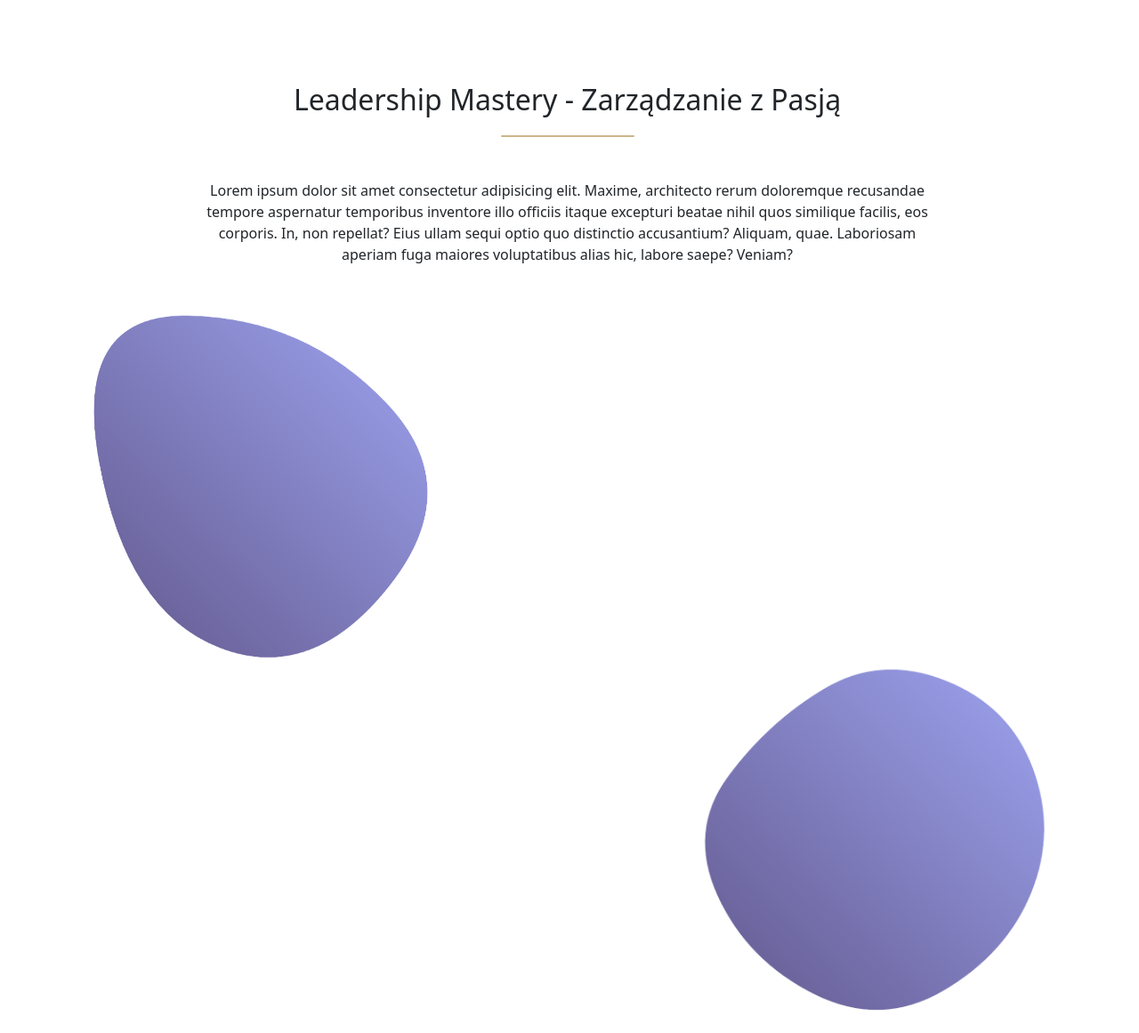
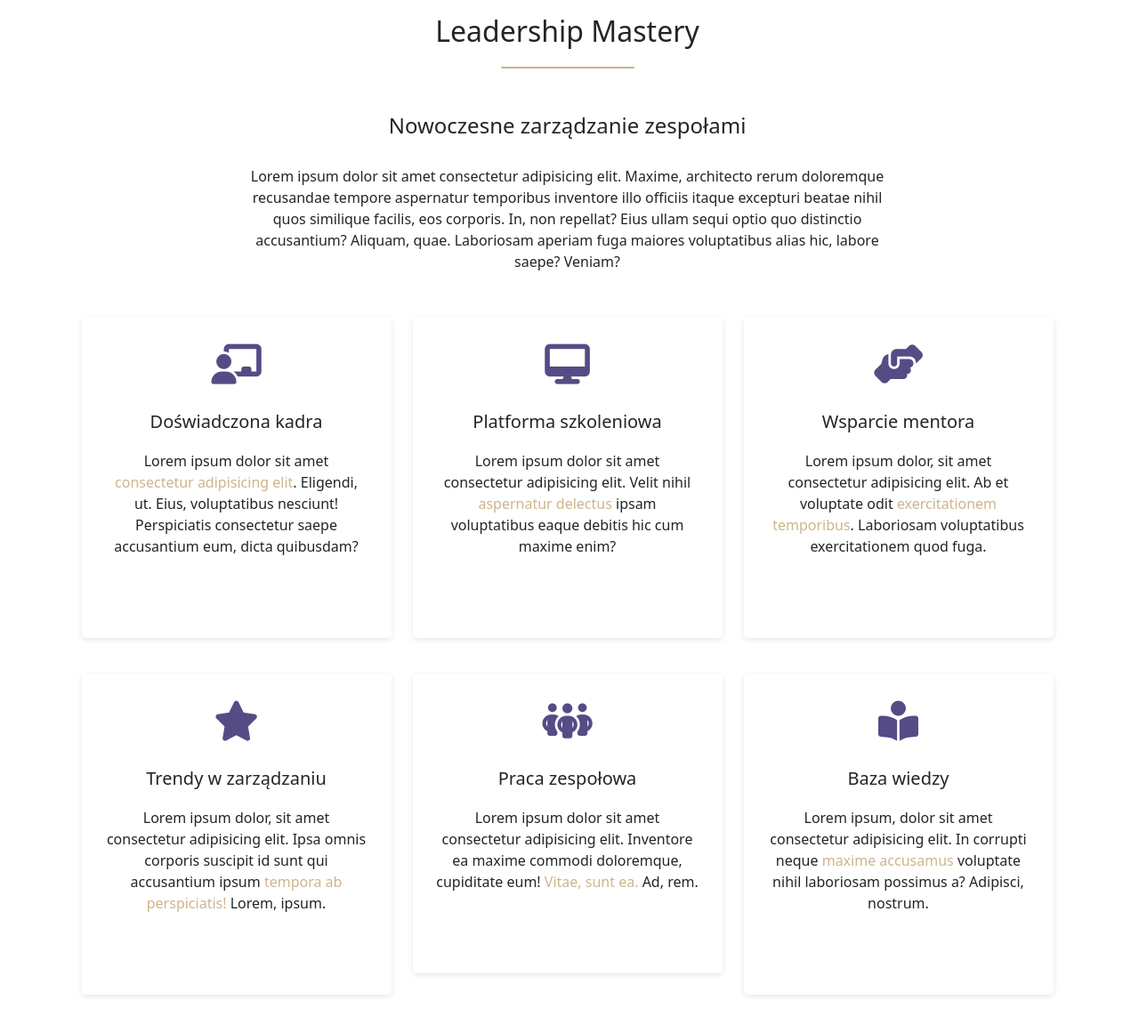
Before and after one commit to oorlowska/leadership-mastery, a plain HTML site: page index.html in a window 1280 px wide. Shown: the part 1399-2560 px from the top of the page at 89% size. Drawn offline with nearby package versions, Linux system fonts and the light colour scheme.

Commit message:
product boxes

```diff
--- a/index.html
+++ b/index.html
@@ -84,18 +84,15 @@
                 quod sit quibusdam maxime assumenda ullam! Voluptates eligendi
                 illum placeat numquam similique repudiandae officiis tempora?
               </p>
-
               <ul class="about-us__list">
                 <li>
                   <i class="far fa-check-circle"></i> Doświadczona kadra
                   szkoleniowa
                 </li>
-
                 <li>
                   <i class="far fa-check-circle"> </i> Podążanie za aktualnymi
                   trendami
                 </li>
-
                 <li>
                   <i class="far fa-check-circle"> </i> Dedykowana platforma
                   szkoleniowa
@@ -119,43 +116,122 @@
       </div>
     </section>
 
-    <section id="service-head" class="bg-feature">
-      <div class="container">
-        <div class="row">
-          <div class="col-lg-12 col-sm-12 m-auto">
-            <div class="section-heading text-white">
-              <h4 class="section-title">
-                Full stack digital marketing solution
-              </h4>
-              <p>
-                We’re full service which means we’ve got you covered on design &
-                content right through to digital. You’ll form a lasting
-                relationship with us.
-              </p>
+    <section class="product" id="product">
+      <div class="product__info container text-center">
+        <div class="container">
+          <div class="row justify-content-center">
+            <div class="col-lg-8 col-sm-12 m-auto">
+              <div class="text-center">
+                <h2>Leadership Mastery</h2>
+                <div class="underline"></div>
+                <h4>Nowoczesne zarządzanie zespołami<br /></h4>
+                <p class="product__info-text">
+                  Lorem ipsum dolor sit amet consectetur adipisicing elit.
+                  Maxime, architecto rerum doloremque recusandae tempore
+                  aspernatur temporibus inventore illo officiis itaque excepturi
+                  beatae nihil quos similique facilis, eos corporis. In, non
+                  repellat? Eius ullam sequi optio quo distinctio accusantium?
+                  Aliquam, quae. Laboriosam aperiam fuga maiores voluptatibus
+                  alias hic, labore saepe? Veniam?
+                </p>
+              </div>
             </div>
           </div>
         </div>
-      </div>
-    </section>
 
-    <section class="product" id="product">
-      <div class="product__info container text-center">
-        <h2>Leadership Mastery - Zarządzanie z Pasją</h2>
-        <div class="underline"></div>
-        <p class="product__info-text">
-          Lorem ipsum dolor sit amet consectetur adipisicing elit. Maxime,
-          architecto rerum doloremque recusandae tempore aspernatur temporibus
-          inventore illo officiis itaque excepturi beatae nihil quos similique
-          facilis, eos corporis. In, non repellat? Eius ullam sequi optio quo
-          distinctio accusantium? Aliquam, quae. Laboriosam aperiam fuga maiores
-          voluptatibus alias hic, labore saepe? Veniam?
-        </p>
-        <div class="container">
-          <div class="product__info-about">
-            <img src="./assets/blob1.png" />
-          </div>
-          <div class="product__info-about">
-            <img src="./assets/blob2.png" />
+        <div class="product__boxes container">
+          <div class="row">
+            <div class="col-lg-4 col-sm-6 col-md-6">
+              <div class="product__boxes-box">
+                <div class="product__boxes-icon">
+                  <i class="fa-solid fa-chalkboard-user"></i>
+                </div>
+                <div class="product__boxes-text">
+                  <h5>Doświadczona kadra</h5>
+                  <p>
+                    Lorem ipsum dolor sit amet
+                    <span>consectetur adipisicing elit</span>. Eligendi, ut.
+                    Eius, voluptatibus nesciunt! Perspiciatis consectetur saepe
+                    accusantium eum, dicta quibusdam?
+                  </p>
+                </div>
+              </div>
+            </div>
+            <div class="col-lg-4 col-sm-6 col-md-6">
+              <div class="product__boxes-box">
+                <div class="product__boxes-icon">
+                  <i class="fa-solid fa-desktop"></i>
+                </div>
+                <div class="product__boxes-text">
+                  <h5>Platforma szkoleniowa</h5>
+                  <p>
+                    Lorem ipsum dolor sit amet consectetur adipisicing elit.
+                    Velit nihil <span>aspernatur delectus</span> ipsam
+                    voluptatibus eaque debitis hic cum maxime enim?
+                  </p>
+                </div>
+              </div>
+            </div>
+            <div class="col-lg-4 col-sm-6 col-md-6">
+              <div class="product__boxes-box">
+                <div class="product__boxes-icon">
+                  <i class="fa-solid fa-handshake-angle"></i>
+                </div>
+                <div class="product__boxes-text">
+                  <h5>Wsparcie mentora</h5>
+                  <p>
+                    Lorem ipsum dolor, sit amet consectetur adipisicing elit. Ab
+                    et voluptate odit <span>exercitationem temporibus</span>.
+                    Laboriosam voluptatibus exercitationem quod fuga.
+                  </p>
+                </div>
+              </div>
+            </div>
+            <div class="col-lg-4 col-sm-6 col-md-6">
+              <div class="product__boxes-box">
+                <div class="product__boxes-icon">
+                  <i class="fa-solid fa-star"></i>
+                </div>
+                <div class="product__boxes-text">
+                  <h5>Trendy w zarządzaniu</h5>
+                  <p>
+                    Lorem ipsum dolor, sit amet consectetur adipisicing elit.
+                    Ipsa omnis corporis suscipit id sunt qui accusantium ipsum
+                    <span>tempora ab perspiciatis!</span> Lorem, ipsum.
+                  </p>
+                </div>
+              </div>
+            </div>
+            <div class="col-lg-4 col-sm-6 col-md-6">
+              <div class="product__boxes-box">
+                <div class="product__boxes-icon">
+                  <i class="fa-solid fa-people-group"></i>
+                </div>
+                <div class="product__boxes-text">
+                  <h5>Praca zespołowa</h5>
+                  <p>
+                    Lorem ipsum dolor sit amet consectetur adipisicing elit.
+                    Inventore ea maxime commodi doloremque, cupiditate eum!
+                    <span>Vitae, sunt ea.</span> Ad, rem.
+                  </p>
+                </div>
+              </div>
+            </div>
+            <div class="col-lg-4 col-sm-6 col-md-6">
+              <div class="product__boxes-box">
+                <div class="product__boxes-icon">
+                  <i class="fa-solid fa-book-open-reader"></i>
+                </div>
+                <div class="product__boxes-text">
+                  <h5>Baza wiedzy</h5>
+                  <p>
+                    Lorem ipsum, dolor sit amet consectetur adipisicing elit. In
+                    corrupti neque <span>maxime accusamus</span> voluptate nihil
+                    laboriosam possimus a? Adipisci, nostrum.
+                  </p>
+                </div>
+              </div>
+            </div>
           </div>
         </div>
       </div>
@@ -183,22 +259,20 @@
               <p class="product__details-title mb-3">Wsparcie mentora</p>
               <p class="product__details-description">
                 Możliwość zasięgnięcia indywidualnych konsultacji z mentorem i
-                specjalistami - także po ukończeniu kursu
+                specjalistami – także po ukończeniu kursu
               </p>
             </div>
             <div class="product__details-single col-sm-4 col-md-4">
               <p><i class="fa-solid fa-book-open-reader"></i></p>
               <p class="product__details-title mb-3">Baza wiedzy</p>
               <p class="product__details-description">
-                Dostęp do ciągle poszerzanej bazy wiedzy - webinarów, materiałów
+                Dostęp do ciągle poszerzanej bazy wiedzy – webinarów, materiałów
                 szkoleniowych oraz biblioteki online
               </p>
             </div>
           </div>
         </div>
       </div>
-
-      <div class="product__trainers"></div>
     </section>
 
     <section class="pricing" id="pricing">
--- a/main.css
+++ b/main.css
@@ -168,7 +168,16 @@ header {
   margin: 50px auto;
 }
 
+.product__info h4 {
+  margin: 50px 0 30px;
+}
+
+.product__info p {
+  margin: 0 auto 50px;
+}
+
 .product__info-about img {
+  margin-top: 3rem;
   height: 400px;
   width: 400px;
 }
@@ -181,9 +190,38 @@ header {
   text-align: right;
 }
 
-.product__info p {
-  margin: 3rem auto;
-  width: 75%;
+.product__boxes i {
+  font-size: 45px;
+  text-align: center;
+  color: #554c86;
+  transition: 0.5s;
+  padding-top: 10px;
+}
+
+.product__boxes i:hover {
+  scale: 1.15;
+  color: #6b639b;
+}
+
+.product__boxes-box {
+  margin-bottom: 40px;
+  text-align: center;
+  padding: 20px 25px 40px 25px;
+  border: 1px solid transparent;
+  border-radius: 5px;
+  box-shadow: 0px 2px 6px rgba(0,0,0,0.1);
+}
+
+.product__boxes-text {
+  margin-top: 30px;
+}
+
+.product__boxes-text h5 {
+  margin-bottom: 20px;
+}
+
+.product__boxes-text span {
+  color: #cdb58a;
 }
 
 /* ZALETY PRODUKTU */
@@ -207,12 +245,6 @@ header {
   height: 100%;
   background-color: rgba(0, 0, 0, 0.45);
   z-index: -1;
-}
-
-.product__details h2 {
-  font-size: 45px;
-  font-weight: 600;
-  margin-top: 3rem;
 }
 
 .product__details-single {
```
